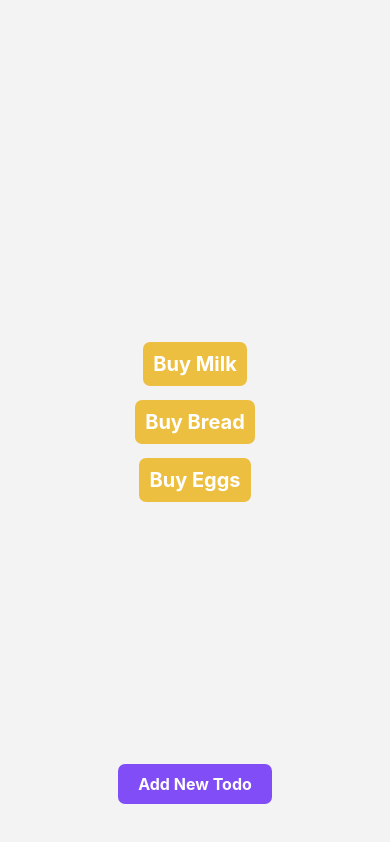
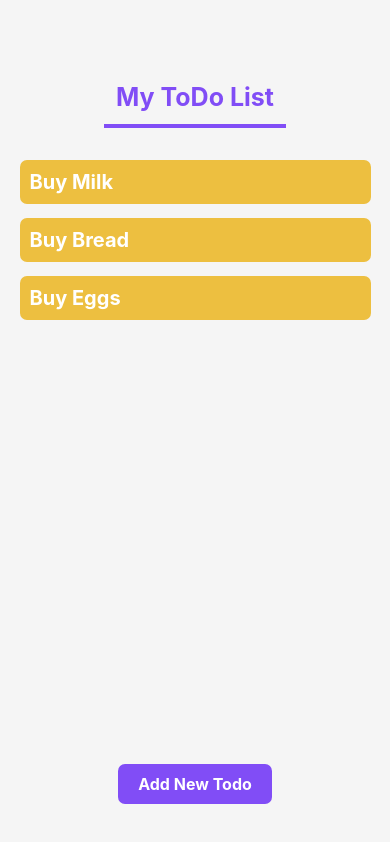
Before and after one commit to LV1O/My-ToDo-List-25, a React Native app: screen / in a window 390 px wide. Built offline with nearby package versions, Linux system fonts and the light colour scheme.

Commit message:
Milestone 1 - Changed width of ToDos, implemented 'My ToDo List' title at the top of the page

```diff
--- a/App.js
+++ b/App.js
@@ -5,10 +5,13 @@ export default function App() {
   return (
 
     <View style={styles.container}>
+
+      <Text style={styles.title}>My ToDo List</Text>
+      <StatusBar style="auto" />
+
       <Text style={styles.todos}>Buy Milk</Text>
       <Text style={styles.todos}>Buy Bread</Text>
       <Text style={styles.todos}>Buy Eggs</Text>
-      <StatusBar style="auto" />
 
       <View style={styles.buttonContainer}>
         <TouchableOpacity style={styles.button}>
@@ -22,9 +25,20 @@ export default function App() {
 const styles = StyleSheet.create({
   container: {
     flex: 1,
-    backgroundColor: '#F3F3F4',
+    backgroundColor: '#F5F5F5',
     alignItems: 'center',
-    justifyContent: 'center',
+    paddingTop: 70,
+  },
+
+  title: {
+    fontSize: 25,
+    fontWeight: "bold",
+    color: "#814DF6",
+    textAlign: "center",
+    padding: 12,
+    marginBottom: 25,
+    borderBottomWidth: 4,
+    borderBottomColor: "#814DF6",
   },
 
   buttonContainer: {
@@ -48,6 +62,7 @@ const styles = StyleSheet.create({
 
   todos: {
     backgroundColor: "#EDBF40",
+    width: "90%",
     color: "#fff",
     padding: 10,
     borderRadius: 7,
```
